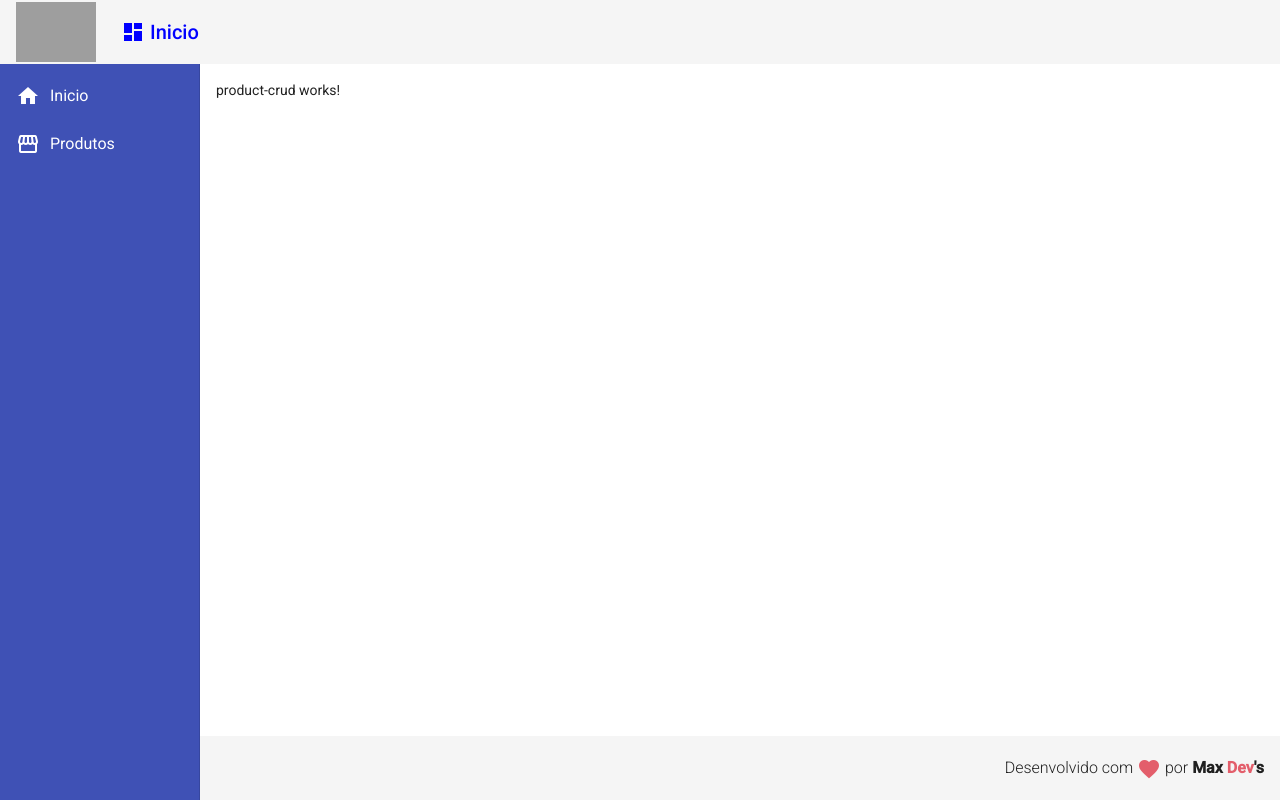
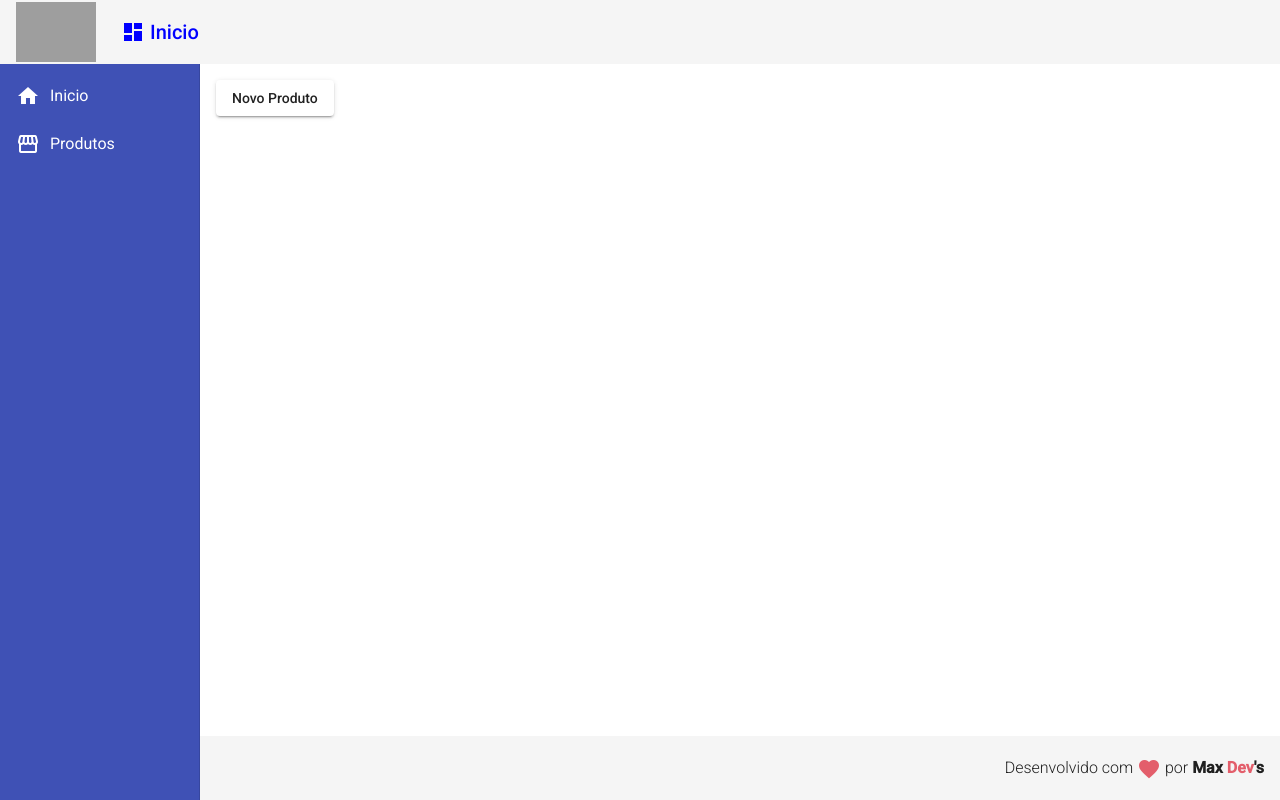
Before and after one commit to RodneiDias/cadastro-Angular, an Angular app in the folder frontend/: page /products in a window 1280 px wide. Built offline with nearby package versions, Linux system fonts and the light colour scheme; grey boxes are pictures that could not be loaded.

Commit message:
Criação event biden

```diff
--- a/frontend/src/app/app-routing.module.ts
+++ b/frontend/src/app/app-routing.module.ts
@@ -3,7 +3,7 @@ import { RouterModule, Routes } from '@angular/router';
 
 import { HomeComponent } from './views/home/home.component';
 import { ProductCrudComponent } from './views/product-crud/product-crud.component';
-
+import { ProductCreateComponent} from './components/product/product-create/product-create.component'
 
 const routes: Routes = [
   {
@@ -13,6 +13,10 @@ const routes: Routes = [
   {
     path: "products",
     component: ProductCrudComponent
+  },
+  {
+    path: "products/create",
+    component: ProductCreateComponent
   }
 ];
 
--- /dev/null
+++ b/frontend/src/app/components/product/product-create/product-create.component.html
@@ -0,0 +1 @@
+<p>product-create works!</p>
--- /dev/null
+++ b/frontend/src/app/components/product/product-create/product-create.component.ts
@@ -0,0 +1,15 @@
+import { Component, OnInit } from '@angular/core';
+
+@Component({
+  selector: 'app-product-create',
+  templateUrl: './product-create.component.html',
+  styleUrls: ['./product-create.component.css']
+})
+export class ProductCreateComponent implements OnInit {
+
+  constructor() { }
+
+  ngOnInit(): void {
+  }
+
+}
--- a/frontend/src/app/views/product-crud/product-crud.component.html
+++ b/frontend/src/app/views/product-crud/product-crud.component.html
@@ -1 +1,3 @@
-<p>product-crud works!</p>
+<button mat-raised-button (click)="navigateToProductCreate()">
+Novo Produto
+</button>
--- a/frontend/src/app/views/product-crud/product-crud.component.ts
+++ b/frontend/src/app/views/product-crud/product-crud.component.ts
@@ -1,4 +1,7 @@
 import { Component, OnInit } from '@angular/core';
+import {Router} from '@angular/router';
+
+
 
 @Component({
   selector: 'app-product-crud',
@@ -7,9 +10,12 @@ import { Component, OnInit } from '@angular/core';
 })
 export class ProductCrudComponent implements OnInit {
 
-  constructor() { }
+  constructor(private router:Router) { }
 
   ngOnInit(): void {
   }
 
+  navigateToProductCreate(): void{
+    this.router.navigate(['/products/create'])
+  }
 }
```
Also changed, not shown: frontend/src/app/app.module.ts (+7 -4 lines), frontend/src/app/components/product/product-create/product-create.component.css (added), frontend/src/app/components/template/header/header.component.html (line endings or trailing spaces), 1 other file (tests, documents, lock files or other folders).
